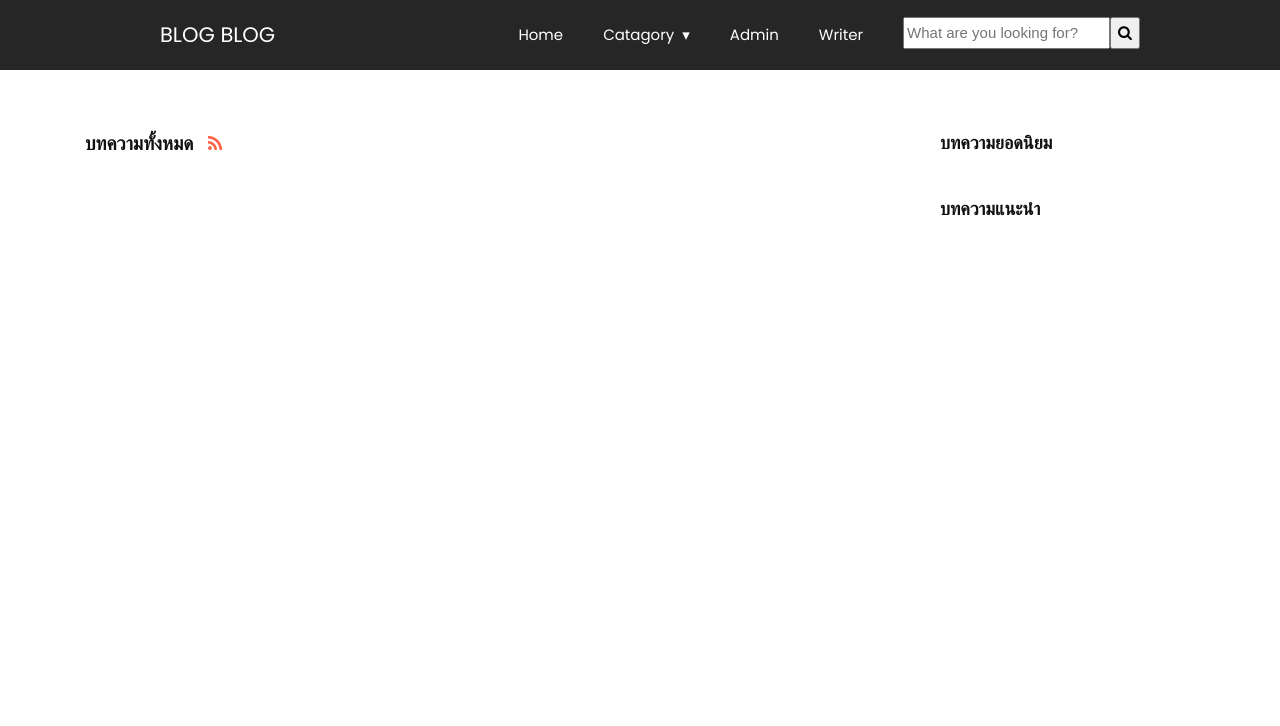
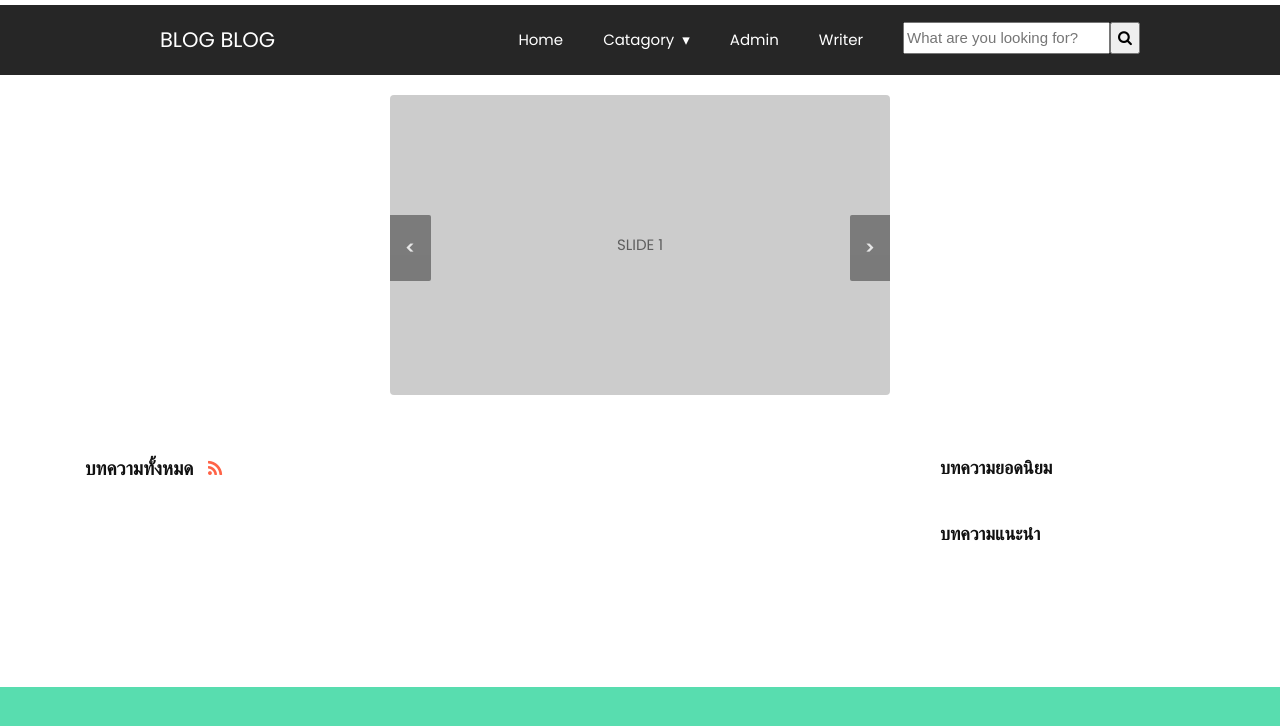
Before and after one commit to phaiEZ/blogblog, a Django app: template myproject/blogs/templates/frontend/index.html in a window 1280 px wide. Shown: the top 726 px of the page. Run offline with Django 3.2, Linux system fonts and the light colour scheme; the template is opened without the code that fills it, so the values that code supplies are empty; some libraries are stand-ins or nearby versions.

Commit message:
add slide

```diff
--- /dev/null
+++ b/myproject/blogs/static/frontend/css/styleslide.css
@@ -0,0 +1,85 @@
+@import url(https://fonts.googleapis.com/css?family=Open+Sans:400,300,600);
+
+html {
+  border-top: 5px solid #fff;
+  background: #58DDAF;
+  color: #2a2a2a;
+}
+
+html, body {
+  margin: 0;
+  padding: 0;
+  font-family: 'Open Sans';
+}
+
+h1 {
+  color: #fff;
+  text-align: center;
+  font-weight: 300;
+}
+
+#slider {
+  position: relative;
+  overflow: hidden;
+  margin: 20px auto 0 auto;
+  border-radius: 4px;
+}
+
+#slider ul {
+  position: relative;
+  margin: 0;
+  padding: 0;
+  height: 200px;
+  list-style: none;
+}
+
+#slider ul li {
+  position: relative;
+  display: block;
+  float: left;
+  margin: 0;
+  padding: 0;
+  width: 500px;
+  height: 300px;
+  background: #ccc;
+  text-align: center;
+  line-height: 300px;
+}
+
+a.control_prev, a.control_next {
+  position: absolute;
+  top: 40%;
+  z-index: 999;
+  display: block;
+  padding: 4% 3%;
+  width: auto;
+  height: auto;
+  background: #2a2a2a;
+  color: #fff;
+  text-decoration: none;
+  font-weight: 600;
+  font-size: 18px;
+  opacity: 0.5;
+  cursor: pointer;
+}
+
+a.control_prev:hover, a.control_next:hover {
+  opacity: 1;
+  -webkit-transition: all 0.2s ease;
+}
+
+a.control_prev {
+  border-radius: 0 2px 2px 0;
+}
+
+a.control_next {
+  right: 0;
+  border-radius: 2px 0 0 2px;
+}
+
+.slider_option {
+  position: relative;
+  margin: 10px auto;
+  width: 160px;
+  font-size: 18px;
+}
--- /dev/null
+++ b/myproject/blogs/static/frontend/js/scriptslide.js
@@ -0,0 +1,44 @@
+jQuery(document).ready(function ($) {
+
+    setInterval(function () {
+        moveRight();
+    }, 5000);
+
+	var slideCount = $('#slider ul li').length;
+	var slideWidth = $('#slider ul li').width();
+	var slideHeight = $('#slider ul li').height();
+	var sliderUlWidth = slideCount * slideWidth;
+
+	$('#slider').css({ width: slideWidth, height: slideHeight });
+
+	$('#slider ul').css({ width: sliderUlWidth, marginLeft: - slideWidth });
+
+    $('#slider ul li:last-child').prependTo('#slider ul');
+
+    function moveLeft() {
+        $('#slider ul').animate({
+            left: + slideWidth
+        }, 200, function () {
+            $('#slider ul li:last-child').prependTo('#slider ul');
+            $('#slider ul').css('left', '');
+        });
+    };
+
+    function moveRight() {
+        $('#slider ul').animate({
+            left: - slideWidth
+        }, 200, function () {
+            $('#slider ul li:first-child').appendTo('#slider ul');
+            $('#slider ul').css('left', '');
+        });
+    };
+
+    $('a.control_prev').click(function () {
+        moveLeft();
+    });
+
+    $('a.control_next').click(function () {
+        moveRight();
+    });
+
+});
--- a/myproject/blogs/templates/frontend/layout.html
+++ b/myproject/blogs/templates/frontend/layout.html
@@ -21,6 +21,8 @@
 <!-- Custom styles for this template -->
 <link href="{% static 'frontend/css/style.css' %}" rel="stylesheet">
 <link href="{% static 'frontend/css/stylenav.css' %}" rel="stylesheet">
+<link href="{% static 'frontend/css/styleslide.css' %}" rel="stylesheet">
+
 <!-- Responsive styles for this template -->
 <link href="{% static 'frontend/css/responsive.css' %}" rel="stylesheet">
 
@@ -76,6 +78,16 @@
   </section>
 
 
+  <div id="slider">
+    <a href="#" class="control_next">></a>
+    <a href="#" class="control_prev"><</a>
+    <ul>
+      <li>SLIDE 1</li>
+      <li style="background: #aaa;">SLIDE 2</li>
+      <li>SLIDE 3</li>
+      <li style="background: #aaa;">SLIDE 4</li>
+    </ul>
+  </div>
 
 
 
@@ -150,6 +162,7 @@
     <script src="{% static 'frontend/js/bootstrap.min.js' %}"></script>
     <script src="{% static 'frontend/js/custom.js' %}"></script>
     <script  src="{% static 'frontend/js/scriptnav.js' %}"></script>
+    <script  src="{% static 'frontend/js/scriptslide.js' %}"></script>
 </body>
 
 </html>
```
